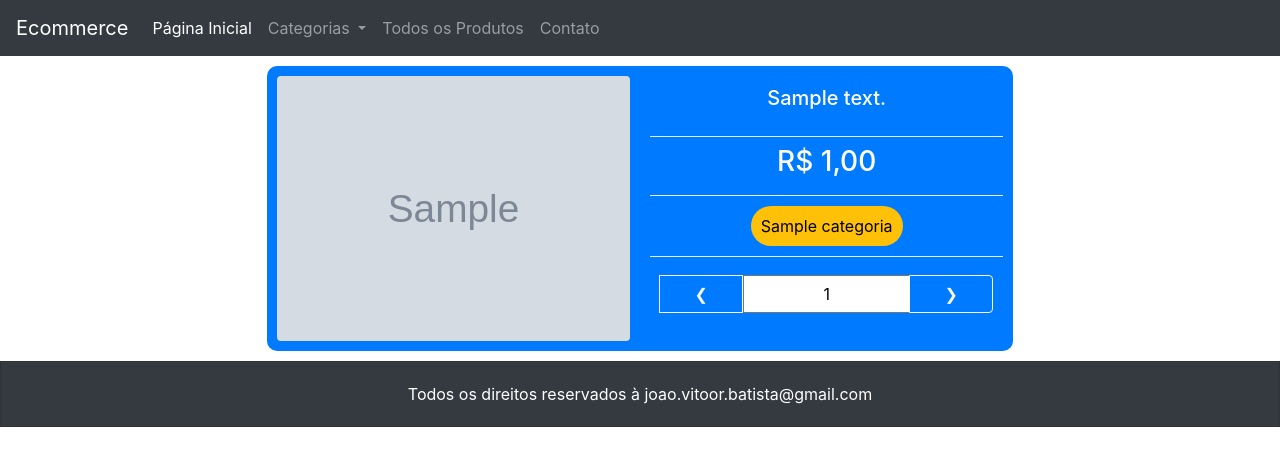
After one commit to jvbnascimento/ecommerce, a Flask app: template app/templates/carrinho_compras.html in a window 1280 px wide. The commit adds this page. Shown: the top 466 px of the page. Run offline with Flask 2, Linux system fonts and the light colour scheme; tables that the repository leaves empty hold one stand-in row (values such as "Sample post"); the template is opened without the code that fills it: values that come from a table or form of the project are taken from there, most other values are stand-ins (such as "Sample title", 1, 10 or a date in 2020); grey boxes marked "Sample" are stand-in pictures; parts of the project's set-up code (start-up, migrations or seed data) failed here and were passed over; some libraries are stand-ins or nearby versions.

Commit message:
adicionando view carrinho de compras linkada com o cookie

```diff
--- a/app/__init__.py
+++ b/app/__init__.py
@@ -16,5 +16,5 @@ migrate = Migrate(app, db)
 
 login = LoginManager(app)
 
-from app.controllers import index, user, login, logout, cadastrar_usuario, gerenciar_estoque, editar_produto, deletar_produto, fazer_compra, adicionar_carrinho
+from app.controllers import index, user, login, logout, cadastrar_usuario, gerenciar_estoque, editar_produto, deletar_produto, fazer_compra, adicionar_carrinho, carrinho_compras
 from app.models import usuario, produto, categoria, compra
--- a/app/static/css/modelo.css
+++ b/app/static/css/modelo.css
@@ -43,6 +43,14 @@
 .borda-radius-30 {
     border-radius: 30px;
 }
+.borda-radius-top-bottom-direita-10 {
+    border-bottom-right-radius: 10px;
+    border-top-right-radius: 10px;
+}
+.sem-borda-radius-top-bottom-direita-10 {
+    border-bottom-right-radius: 0;
+    border-top-right-radius: 0;
+}
 .sem-borda-radius {
     border-radius: 0;
 }
--- /dev/null
+++ b/app/static/js/mostrar_quantidade_produtos_carrinho/mostrar_quantidade_produtos_carrinho.js
@@ -0,0 +1,29 @@
+$(document).ready(function() {
+    // SELECIONAR A DIV CORRESPONDENTE AO MENU DE CONTROLE DE QUANTIDADE DE ITENS SELECIONADOS
+    let input_quantidade_produto = $("#lista-produtos-carrinho").children().children().children("div").children().children("div[name='menu-quantidade-itens']");
+
+    // TRANSFORMAR O COOKIE EM UMA LISTA
+    let cookie = document.cookie
+    cookie = cookie.replace("\"", "")
+    cookie = cookie.replace("\"", "")
+
+    cookie = cookie.split("=")[1].split("\\073");
+
+    // PERCORRER LISTA
+    input_quantidade_produto.each(function() {
+        cookie.forEach(element => {
+            if (element != "") {
+                item = element.split("_")
+                if (parseInt($(this).children("input[type='hidden']").val()) == parseInt(item[0])) {
+                    $(this).children("input[type='text']").val(item[1]);
+
+                    $(this).children("button").eq(0).css("border-top-left-radius", "5px");
+                    $(this).children("button").eq(0).css("border-bottom-left-radius", "5px");
+
+                    $(this).children("button").eq(1).css("border-top-right-radius", "5px");
+                    $(this).children("button").eq(1).css("border-bottom-right-radius", "5px");
+                }
+            }
+        });
+    });
+});
--- /dev/null
+++ b/app/templates/carrinho_compras.html
@@ -0,0 +1,64 @@
+{% block link_adicional %}
+<link rel="stylesheet" type="text/css" href="../static/css/modelo.css">
+{% endblock %}
+
+{% extends "modelo_html.html" %}
+
+{% block script_adicional %}
+<script src="../static/js/mostrar_quantidade_produtos_carrinho/mostrar_quantidade_produtos_carrinho.js"></script>
+{% endblock %}
+
+{% block content %}
+<div id="lista-produtos-carrinho" class="container">
+    {% if produtos %}
+    {% for p in produtos %}
+    <div class="row justify-content-center espaco-interno-10 text-white">
+        <div class="col-4 bg-primary borda-radius-10 espaco-interno-10 sem-borda-radius-top-bottom-direita-10">
+            <img class="card-img-top img-fluid rounded mx-auto d-block w-100"
+                src="../static/img/{{ p.imagem }}" />
+        </div>
+
+        <div class="col-4 bg-primary espaco-interno-10 borda-radius-top-bottom-direita-10">
+            <div class="row espaco-interno-10 text-center">
+                <div class="col">
+                    <h5> {{ p.descricao }} </h5>
+                </div>
+            </div>
+
+            <div class="dropdown-divider"></div>
+
+            <div class="row text-center">
+                <div class="col">
+                    <h3> {{ "R$ %.2f"|format(p.preco|float) | replace(".", ",") }} </h3>
+                </div>
+            </div>
+
+            <div class="dropdown-divider"></div>
+
+            <div class="row espaco-interno-10 text-center">
+                <div class="col">
+                    {% for cp in p.categorias_produto %}
+                    <span class="badge-pill bg-warning espaco-interno-10 espaco-externo-5 espaco-abaixo-10 fonte-preta">
+                        {{ cp.nome }}</span>
+                    {% endfor %}
+                </div>
+            </div>
+
+            <div class="dropdown-divider"></div>
+
+            <div class="row espaco-interno-10 text-center">
+                <div class="col">
+                    <div class="btn-group" name="menu-quantidade-itens" role="group" aria-label="Basic example">
+                        <input type="hidden" value="{{ p.id }}" />
+                        <button type="button" class="btn btn-outline-light">&#10094</button>
+                        <input type="text" class="col-6 sem-outline text-center" value="1">
+                        <button type="button" class="btn btn-outline-light">&#10095</button>
+                    </div>
+                </div>
+            </div>
+        </div>
+    </div>
+    {% endfor %}
+    {% endif %}
+</div>
+{% endblock %}
--- a/app/templates/index.html
+++ b/app/templates/index.html
@@ -15,7 +15,7 @@
 <!-- <form class="form-inline my-2 my-lg-0">
 			<input class="form-control mr-sm-2" type="search" placeholder="Procurar" aria-label="Search">
 			<button class="btn btn-outline-success my-2 my-sm-0 mudanca-cor" type="submit">Procurar</button>
-		</form> -->
+        </form> -->
 <div class="container">
     {% if produtos != None and produtos|length != 0 %}
     <div id="lista-produtos" class="row align-items-center justify-content-center">
--- a/app/templates/modelo_html.html
+++ b/app/templates/modelo_html.html
@@ -111,9 +111,10 @@
 				</div>
 			</div>
 			{% if user.tipo == 2 or not user %}
-			<button type="button" class="btn btn-primary sem-espaco-interno-vertical espaco-externo-horizontal-5">
-				<img src="../static/img/outline_shopping_cart_black_18dp.png"> <span class="badge badge-light">4</span>
-			  </button>
+			<a id="icone-carrinho-compras" href="{{ url_for('carrinho_compras') }}" class="btn btn-primary sem-espaco-interno-vertical espaco-externo-horizontal-5">
+				<img src="../static/img/outline_shopping_cart_black_18dp.png">
+				<span class="badge badge-light">{{ total_itens }}</span>
+			</a>
 			{% endif %}
 
 			{% endif %}
```
Also changed, not shown: app/controllers/adicionar_carrinho.py (+10 -11 lines), app/controllers/carrinho_compras.py (added, +60 -0 lines), app/controllers/index.py (+17 -2 lines), app/controllers/user.py (+20 -5 lines), app/static/js/carrinho/adicionar_carrinho.js (+6 -2 lines).
